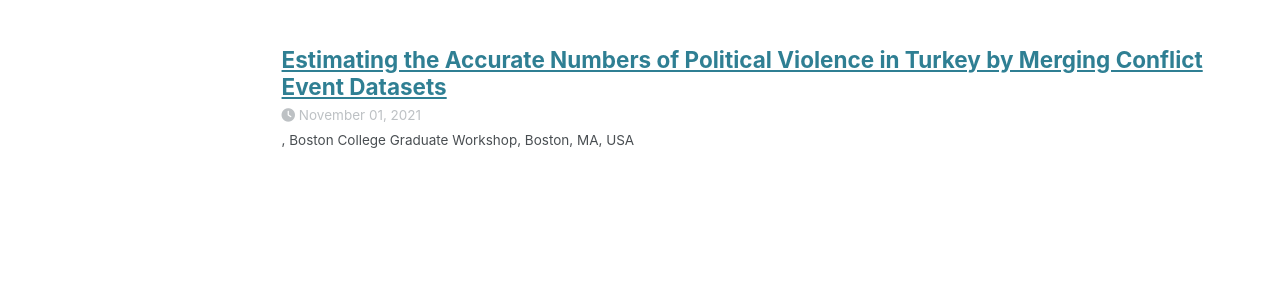
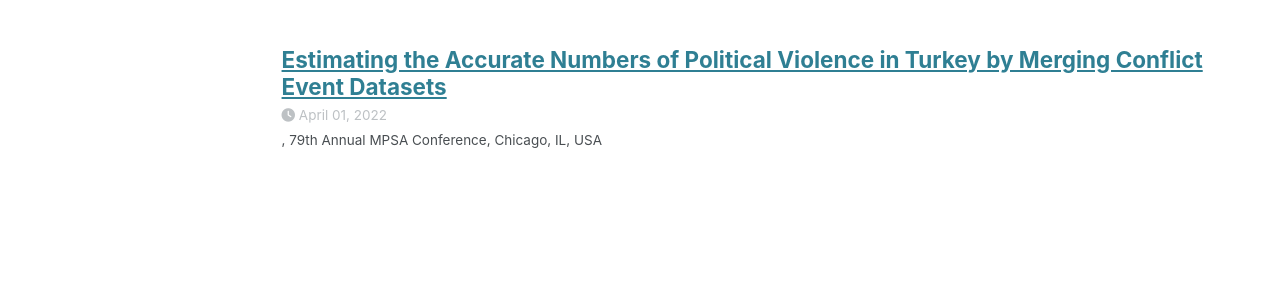
Before and after one commit to betulozturan/betulozturan.github.io, a Jekyll site: the page built from _pages/talks.html, in a window 1280 px wide and 1321 px high. Shown: the part 764-1063 px from the top of the window. Built offline with Jekyll 4.4.1, drawn with Linux system fonts in a browser that asks for light colours; some web fonts are replaced.

Commit message:
Update 2024-04-talk-6.md

```diff
--- a/_talks/2024-04-talk-6.md
+++ b/_talks/2024-04-talk-6.md
@@ -6,10 +6,4 @@ location: "San Francisco, CA, USA"
 venue: "79th Annual MPSA Conference"
 date: 2022-04-01
 location: "Chicago, IL, USA"
-venue: "Harvard Political Violence Workshop"
-date: 2022-03-01
-location: "Cambridge, MA, USA"
-venue: "Boston College Graduate Workshop"
-date: 2021-11-01
-location: "Boston, MA, USA"
 ---
```
